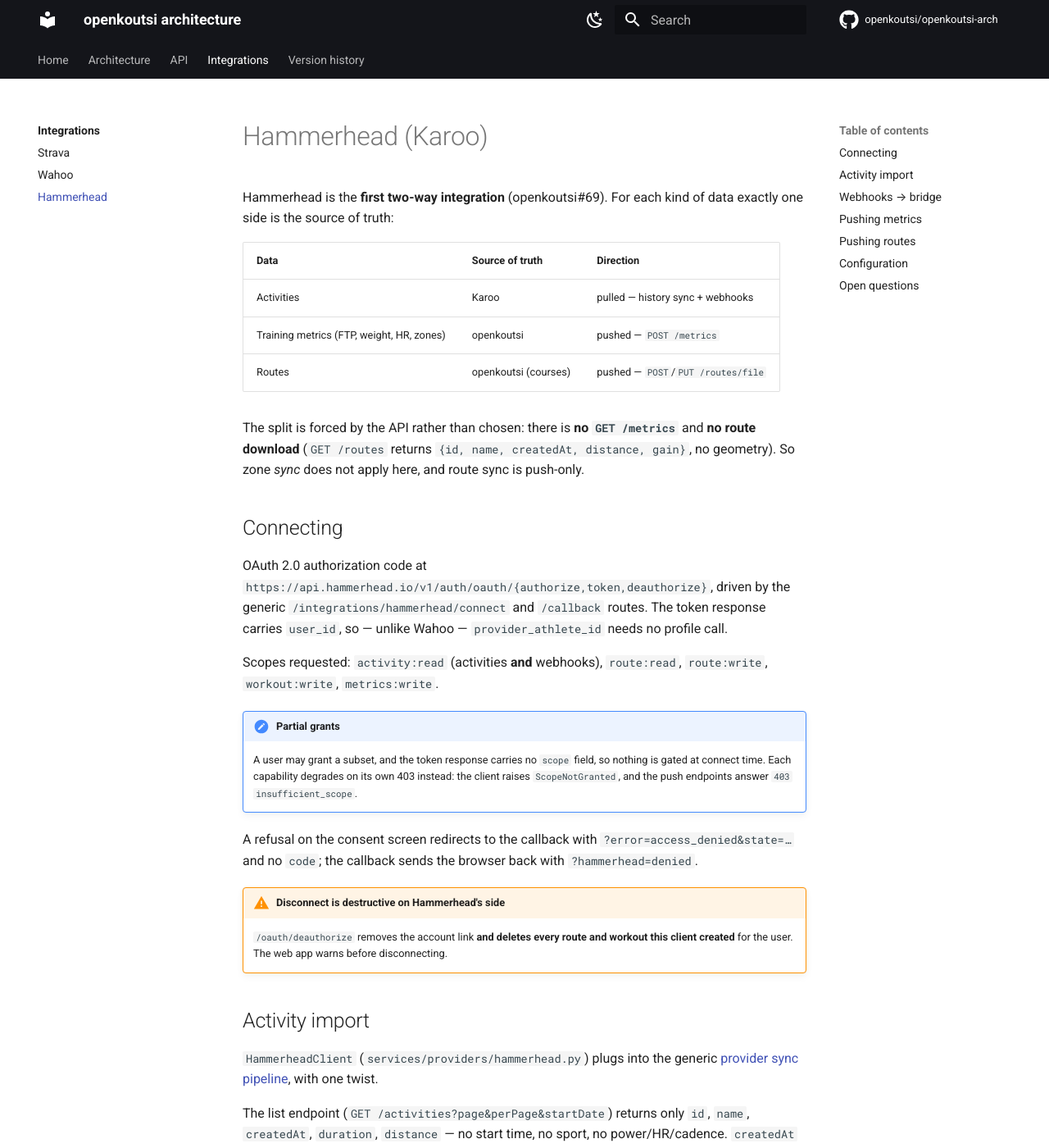
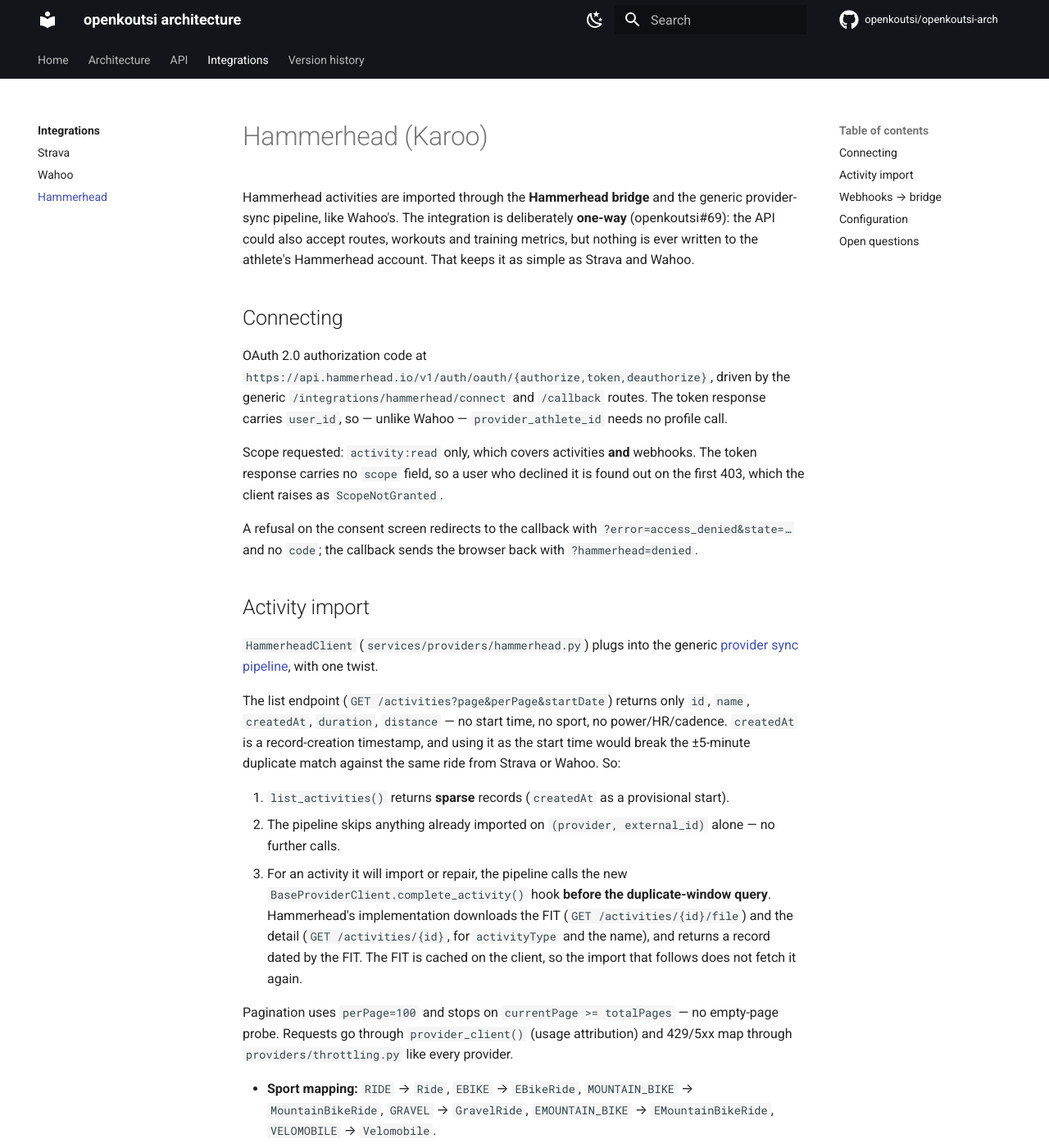
Before and after one commit to openkoutsi/openkoutsi-arch, an MkDocs documentation site: the page built from docs/integrations/hammerhead.md, in a window 1280 px wide and 1400 px high. Shown: the whole window at 82% size. Built offline with MkDocs 1.6.1 and Material for MkDocs 9.7.7, drawn with Linux system fonts in a browser that asks for light colours; comment, search, counter and statistics services are not loaded; some of the changed text lies outside the part shown.

Commit message:
Describe Hammerhead as a one-way integration
Per review, Hammerhead only brings activities in. Drop the metrics and route
push sections, the extra scopes and the destructive-disconnect warning, and
say so in the integrations overview.

Co-Authored-By: Claude Opus 5.5 <noreply@anthropic.com>
Claude-Session: https://claude.ai/code/session_01MrszY4t9uK1R3Vgbw86A2u

````diff
--- a/docs/integrations/hammerhead.md
+++ b/docs/integrations/hammerhead.md
@@ -1,17 +1,10 @@
 # Hammerhead (Karoo)
 
-Hammerhead is the **first two-way integration** (openkoutsi#69). For each kind of data exactly
-one side is the source of truth:
-
-| Data | Source of truth | Direction |
-|---|---|---|
-| Activities | Karoo | pulled — history sync + webhooks |
-| Training metrics (FTP, weight, HR, zones) | openkoutsi | pushed — `POST /metrics` |
-| Routes | openkoutsi (courses) | pushed — `POST`/`PUT /routes/file` |
-
-The split is forced by the API rather than chosen: there is **no `GET /metrics`** and **no route
-download** (`GET /routes` returns `{id, name, createdAt, distance, gain}`, no geometry). So zone
-*sync* does not apply here, and route sync is push-only.
+Hammerhead activities are imported through the **Hammerhead bridge** and the generic
+provider-sync pipeline, like Wahoo's. The integration is deliberately **one-way**
+(openkoutsi#69): the API could also accept routes, workouts and training metrics, but
+nothing is ever written to the athlete's Hammerhead account. That keeps it as simple as
+Strava and Wahoo.
 
 ## Connecting
 
@@ -19,20 +12,12 @@ OAuth 2.0 authorization code at `https://api.hammerhead.io/v1/auth/oauth/{author
 driven by the generic `/integrations/hammerhead/connect` and `/callback` routes. The token response
 carries `user_id`, so — unlike Wahoo — `provider_athlete_id` needs no profile call.
 
-Scopes requested: `activity:read` (activities **and** webhooks), `route:read`, `route:write`,
-`workout:write`, `metrics:write`.
-
-!!! note "Partial grants"
-    A user may grant a subset, and the token response carries no `scope` field, so nothing is
-    gated at connect time. Each capability degrades on its own 403 instead: the client raises
-    `ScopeNotGranted`, and the push endpoints answer `403 insufficient_scope`.
+Scope requested: `activity:read` only, which covers activities **and** webhooks. The token
+response carries no `scope` field, so a user who declined it is found out on the first 403,
+which the client raises as `ScopeNotGranted`.
 
 A refusal on the consent screen redirects to the callback with `?error=access_denied&state=…`
 and no `code`; the callback sends the browser back with `?hammerhead=denied`.
-
-!!! warning "Disconnect is destructive on Hammerhead's side"
-    `/oauth/deauthorize` removes the account link **and deletes every route and workout this
-    client created** for the user. The web app warns before disconnecting.
 
 ## Activity import
 
@@ -92,34 +77,6 @@ sequenceDiagram
     A->>B: POST /events/{id}/ack (or /nack on failure)
 ```
 
-## Pushing metrics
-
-`POST /integrations/hammerhead/push-metrics` sends `Athlete` fields one-to-one:
-
-| `Athlete` | Hammerhead `Metrics` |
-|---|---|
-| `weight_kg` | `weightInKilograms` |
-| `ftp` | `powerFtp` |
-| `max_hr` | `maxHr` |
-| `resting_hr` | `restingHr` |
-| `hr_zones` | `heartRateZones[]` |
-| `power_zones` | `powerZones[]` |
-
-Zones are renamed `{low, high, name}` → `{min, max, name}`; the array has no length limit, so the
-full 7 power / 5 HR zones go as they are. `POST /metrics` is a partial update, so `None` fields are
-**omitted**, leaving them editable on the Karoo. Setting
-`app_settings.hammerhead_auto_push_metrics` makes `PATCH /athlete` push in the background whenever
-one of those fields changes.
-
-## Pushing routes
-
-`POST /courses/{course_id}/push/hammerhead` uploads the course's **original GPX** — already
-stored encrypted at rest — via `POST /routes/file`. The returned id is kept in the per-user
-`hammerhead_route_uploads` table (`course_id` ↔ `hammerhead_route_id`), so a re-push is
-`PUT /routes/{id}/file` (falling back to a new upload if the route was deleted on the Karoo), and
-deleting the course issues `DELETE /routes/{id}`. `Course` itself is untouched. The route sits
-behind the course-recon switch with every other course route.
-
 ## Configuration
 
 | Variable | Where | Purpose |
````
Also changed, not shown: docs/integrations/index.md (+4 -4 lines).
